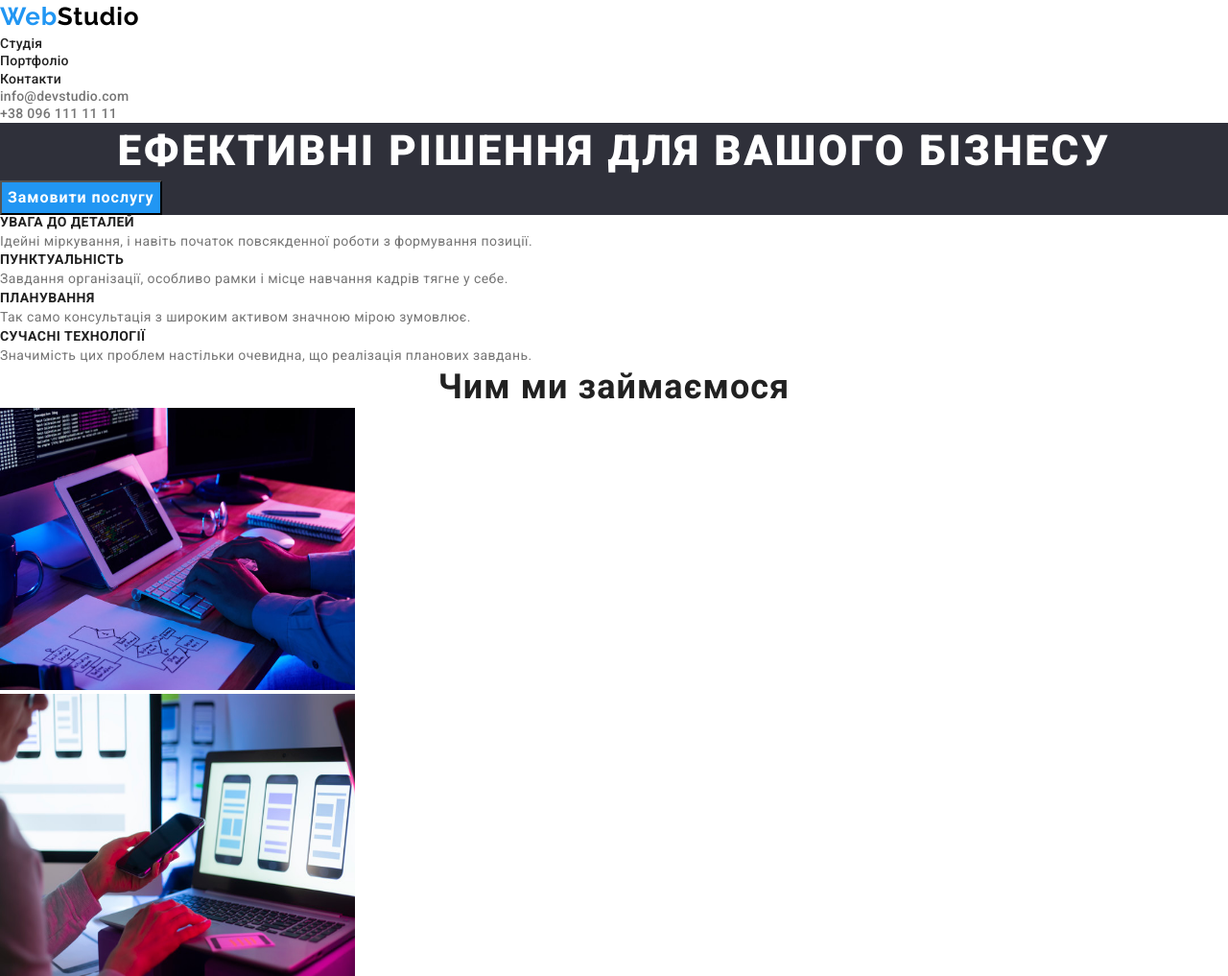
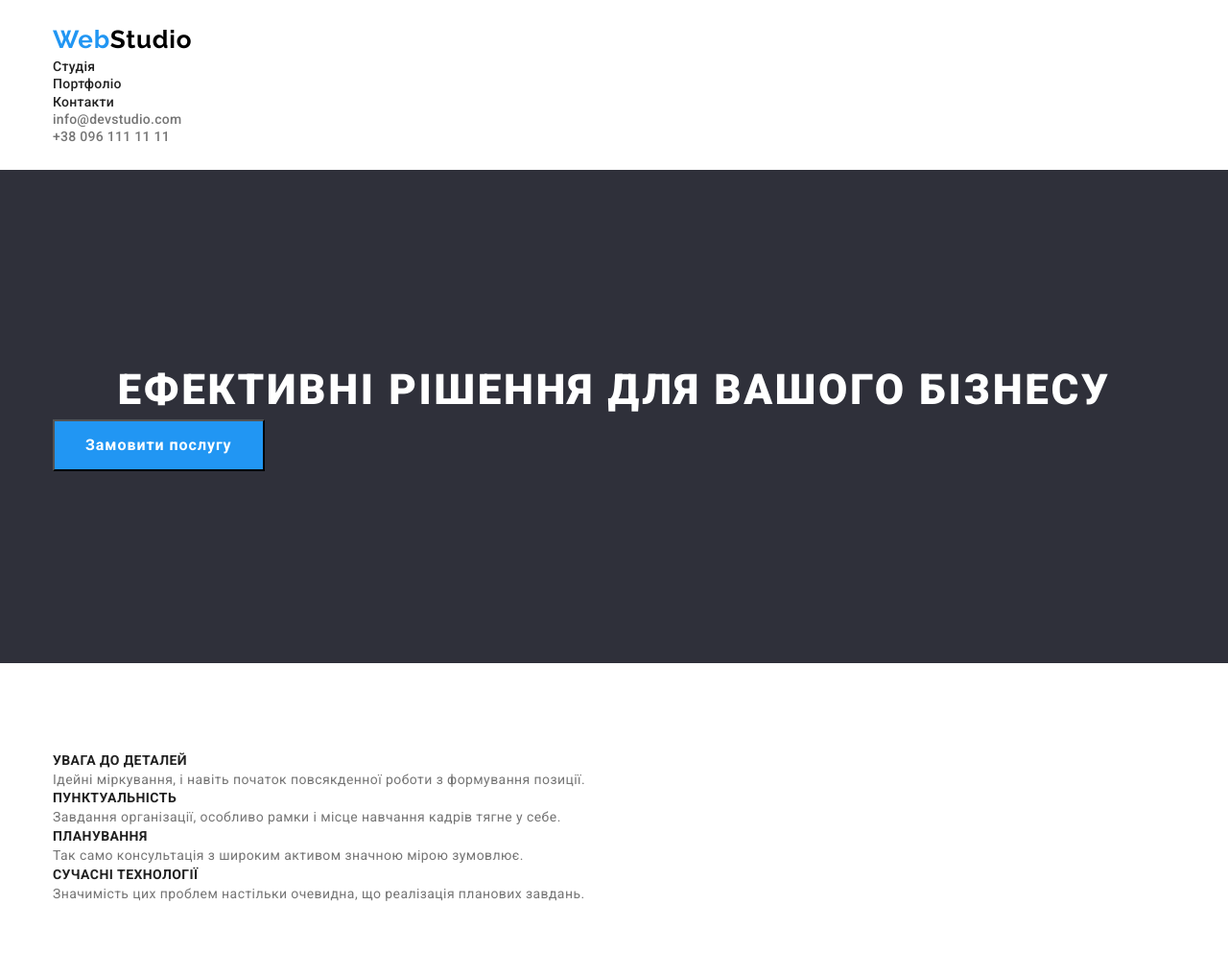
Before and after one commit to katerynaevmen/homework7, a plain HTML site: page index.html in a window 1280 px wide. Shown: the top 1017 px of the page at 96% size. Drawn offline with nearby package versions, Linux system fonts and the light colour scheme.

Commit message:
fixing and delating files

```diff
--- a/css/portfolio.css
+++ b/css/portfolio.css
@@ -1,4 +1,4 @@
-h1, h2, h3, h4, h5, h6, p, button {
+h1, h2, h3, h4, h5, h6, p{
     margin: 0;
 }
 a {
@@ -19,6 +19,32 @@ ul {
     --main-background: #FFF;
     --team-background: #F5F4FA;
     --title-color: #212121;
+    }
+    .container {
+        width: 1200px;
+        margin-left: auto;
+        margin-right: auto;
+        padding-left: 15px;
+        padding-right: 15px;
+    }
+    .header {
+        padding-top: 24px ;
+        padding-bottom: 25px ;
+    }
+    .filters {
+        padding-top: 94px ;
+        padding-bottom: 94px ;
+    }
+    .footer {
+        padding-top: 60px;
+    padding-bottom: 60px;
+    }
+    button {
+        overflow: auto;
+        padding-top: 6px;
+        padding-right: 25px;
+        padding-bottom: 6px;
+        padding-left: 25px;
     }
 body{
     font-family: "Roboto", sans-serif;
--- a/css/style.css
+++ b/css/style.css
@@ -1,4 +1,4 @@
-h1, h2, h3, h4, h5, h6, p, button {
+h1, h2, h3, h4, h5, h6, p {
     margin: 0;
 }
 a {
@@ -20,6 +20,43 @@ ul {
     --team-background: #F5F4FA;
     --title-color: #212121;
     }
+.container {
+    width: 1200px;
+    margin-left: auto;
+    margin-right: auto;
+    padding-left: 15px;
+    padding-right: 15px;
+}
+.header {
+    padding-top: 24px ;
+    padding-bottom: 25px ;
+}
+.advantages {
+    padding-top: 200px;
+    padding-bottom: 200px;
+}
+.features {
+    padding-top: 94px;
+}
+.work {
+    padding-top: 118px;
+    padding-bottom: 94px;
+}
+.team {
+    padding-top: 94px;
+    padding-bottom: 94px;
+}
+.footer {
+    padding-top: 60px;
+    padding-bottom: 60px;
+}
+button {
+    overflow: auto;
+    padding-top: 10px;
+    padding-right: 32px;
+    padding-bottom: 10px;
+    padding-left: 32px;
+}
 body {
     font-family: "Roboto", sans-serif;
     font-weight: 100;
--- a/index.html
+++ b/index.html
@@ -12,6 +12,7 @@
 </head>
 <body>
     <header class="header">
+        <div class="container">
         <a class="header-logo" href="./index.html">
             <span class="logo-span">Web</span>Studio
         </a>
@@ -36,16 +37,20 @@
             <a href="tel:+380961111111" class="header-link">+38 096 111 11 11</a>
         </li>
     </ul>
+</div>
     </header>
     <section class="advantages">
+        <div class="container">
         <h1 class="advantages-title">
             Ефективні рішення для вашого бізнесу
         </h1>
         <button type="button" class="advantages-button">
             Замовити послугу
         </button>
+    </div>
     </section>
     <section class="features">
+        <div class="container">
         <ul class="features-list">
             <li class="features-item">
                 <h3 class="features-title">УВАГА ДО ДЕТАЛЕЙ</h3>
@@ -64,8 +69,10 @@
             <p class="features-text">Значимість цих проблем настільки очевидна, що реалізація планових завдань.</p>
         </li>
         </ul>
+    </div>
     </section>
     <section class="work">
+        <div class="container">
         <h2 class="work-title">Чим ми займаємося</h2>
         <ul class="work-list">
             <li class="work-item">
@@ -78,8 +85,10 @@
                 <img class="work-img" src="./img/3.2.jpg" alt="someone making a design">
             </li>
         </ul>
+    </div>
     </section>
     <section class="team">
+        <div class="container">
         <h2 class="team-title">Наша команда</h2>
         <ul class="team-list">
             <li class="team-item">
@@ -107,8 +116,10 @@
                 </p>
             </li>
         </ul>
+    </div>
     </section>
     <footer class="footer">
+        <div class="container">
         <a class="footer-logo" href="./index.html">
             <span class="footer-span">Web</span>Studio
         </a>
@@ -127,6 +138,7 @@
         </a>
     </li>
     </ul>
+</div>
         </footer>
 </body>
 </html>
```
Also changed, not shown: portfolio.html (+6 -0 lines), css/normilize.css (deleted), css/reset.css (deleted).
